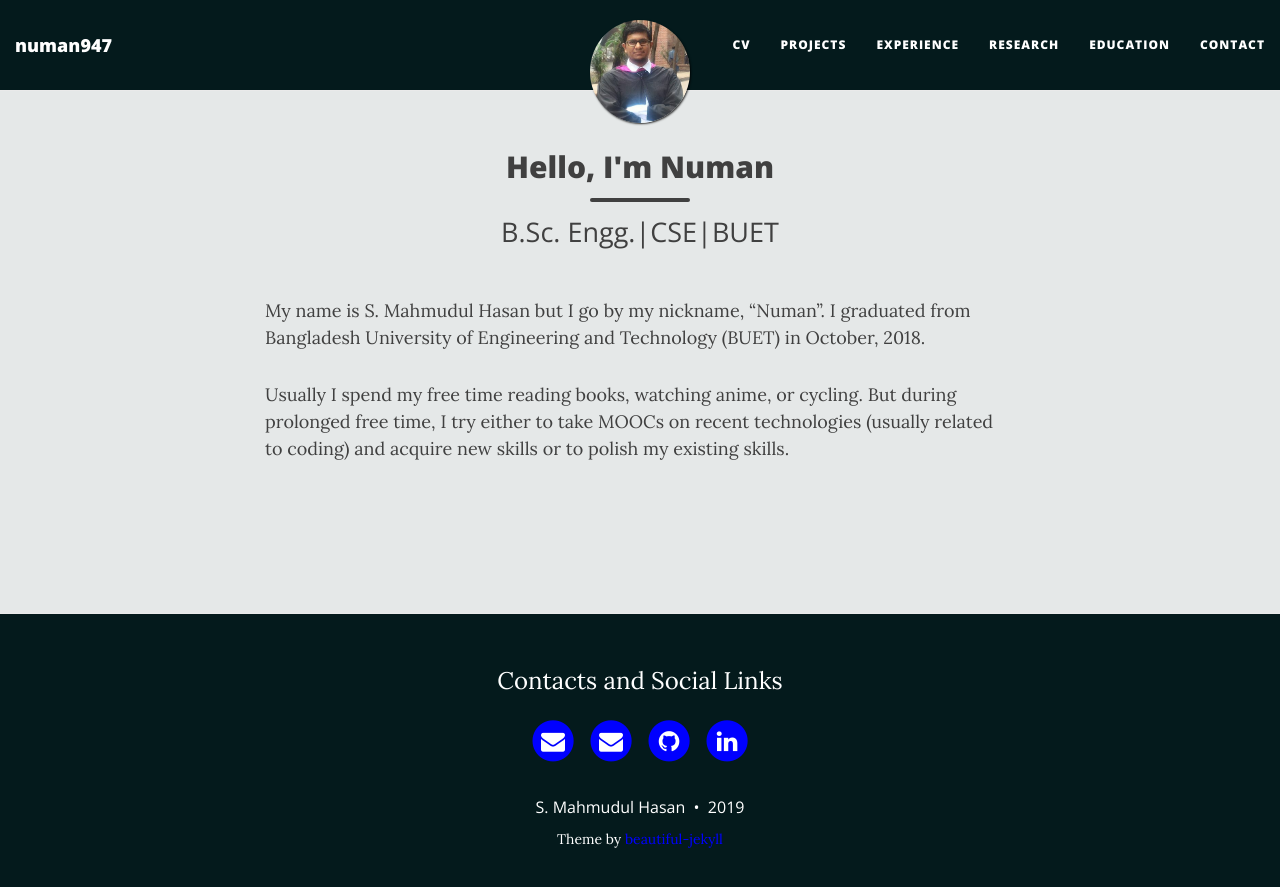
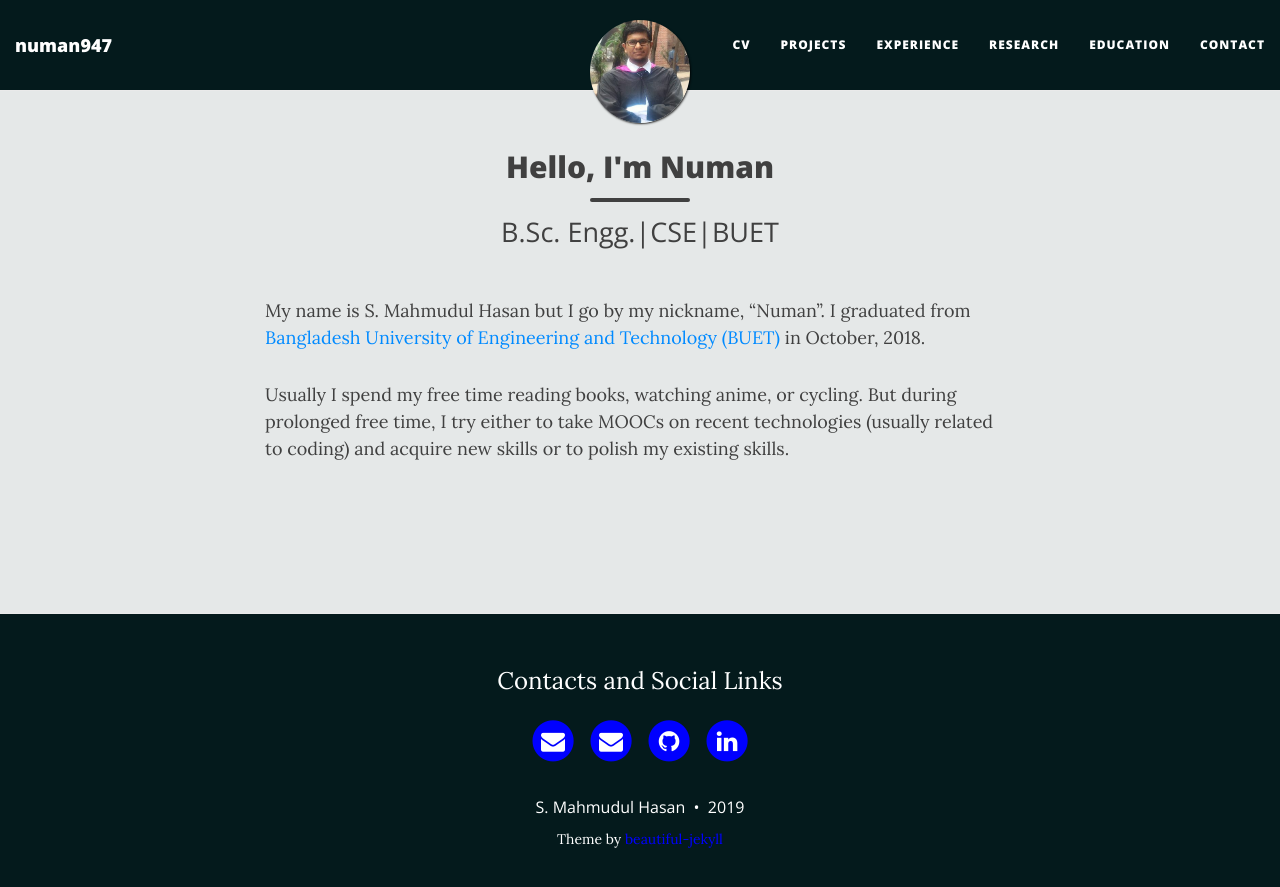
Before and after one commit to numan947/numan947.github.io, a Jekyll site: the page built from index.md, in a window 1280 px wide. Shown: the top 887 px of the page. Built offline with Jekyll 4.4.1, drawn with Linux system fonts in a browser that asks for light colours; nearby versions of some CDN libraries; part of the change alters nothing that is shown.

Commit message:
Added some urls

```diff
--- a/index.md
+++ b/index.md
@@ -7,7 +7,7 @@ use-site-title: false
 
 
 My name is S. Mahmudul Hasan but I go by my nickname, "Numan".
-I graduated from Bangladesh University of Engineering and Technology (BUET) in October, 2018.
+I graduated from <a href="https://en.wikipedia.org/wiki/Bangladesh_University_of_Engineering_and_Technology" target="_blank">Bangladesh University of Engineering and Technology (BUET)</a> in October, 2018.
 
 Usually I spend my free time reading books, watching anime, or cycling. But during prolonged free time, I try either to take MOOCs on recent technologies (usually related to coding) and acquire new skills or to polish my existing skills.
 
```
